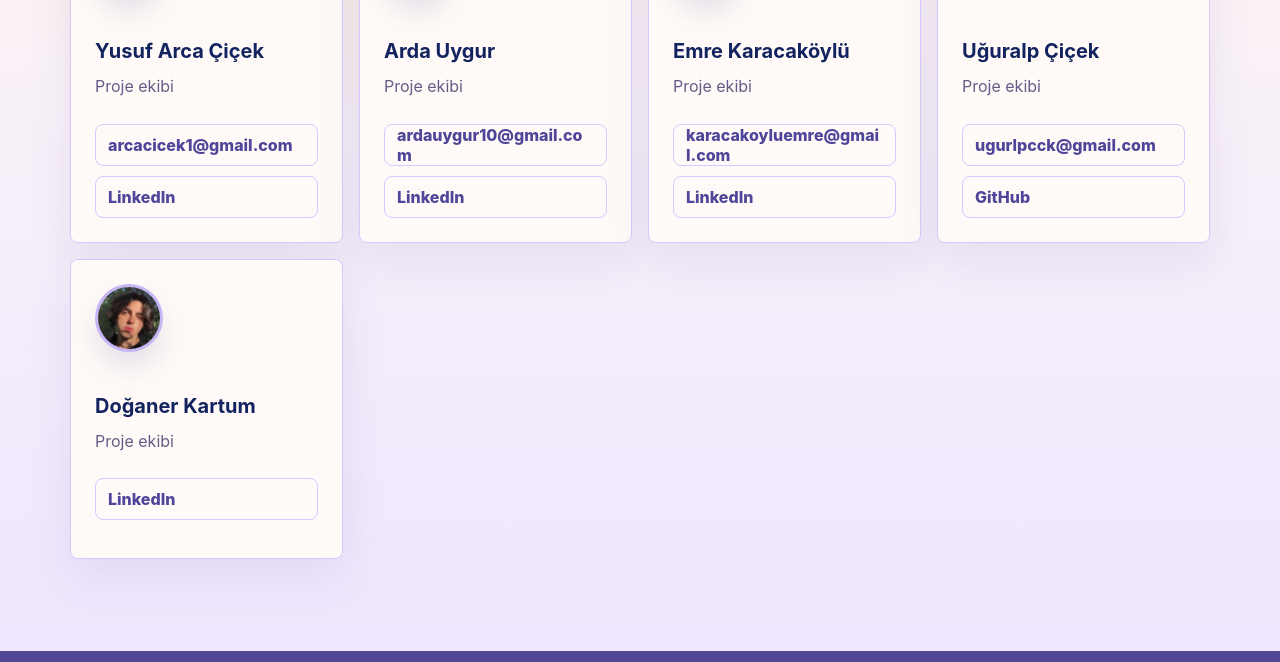
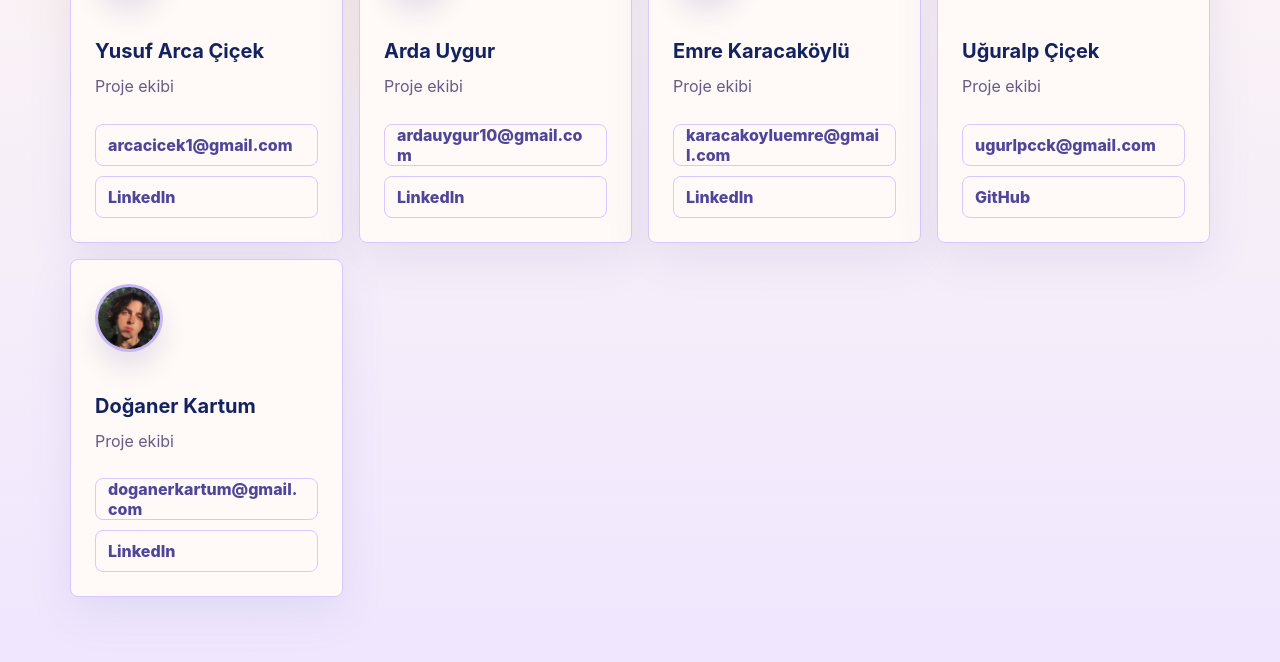
Before and after one commit to 4rc4/Catudy-Site, a plain HTML site: page site/index.html in a window 1280 px wide. Shown: the part 5655-6317 px from the top of the page. Drawn offline with Linux system fonts and the light colour scheme.

```diff
--- a/site/index.html
+++ b/site/index.html
@@ -382,6 +382,7 @@
               <h3>Doğaner Kartum</h3>
               <p data-i18n="teamRole">Proje ekibi</p>
               <div class="team-links">
+                <a href="mailto:doganerkartum@gmail.com">doganerkartum@gmail.com</a>
                 <a href="https://www.linkedin.com/in/doganer-kartum/" target="_blank" rel="noreferrer">LinkedIn</a>
               </div>
             </article>
```
